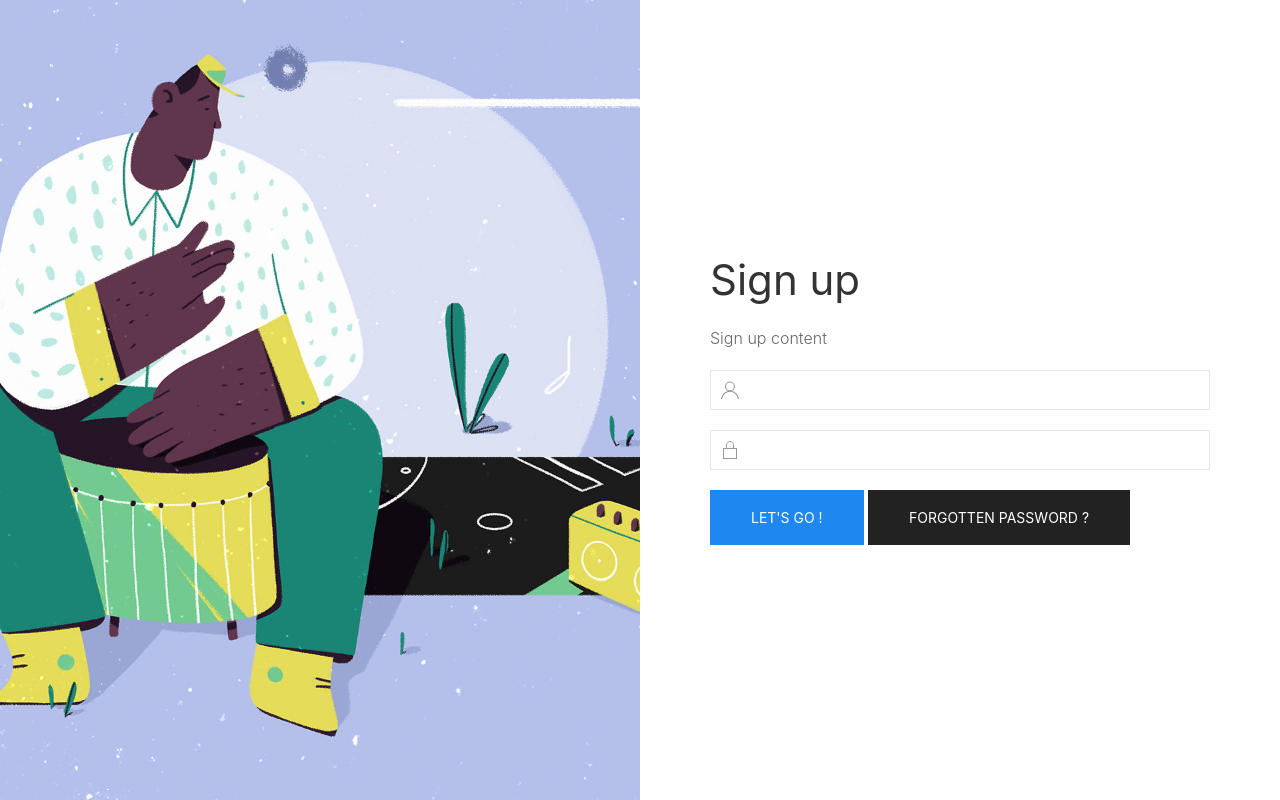
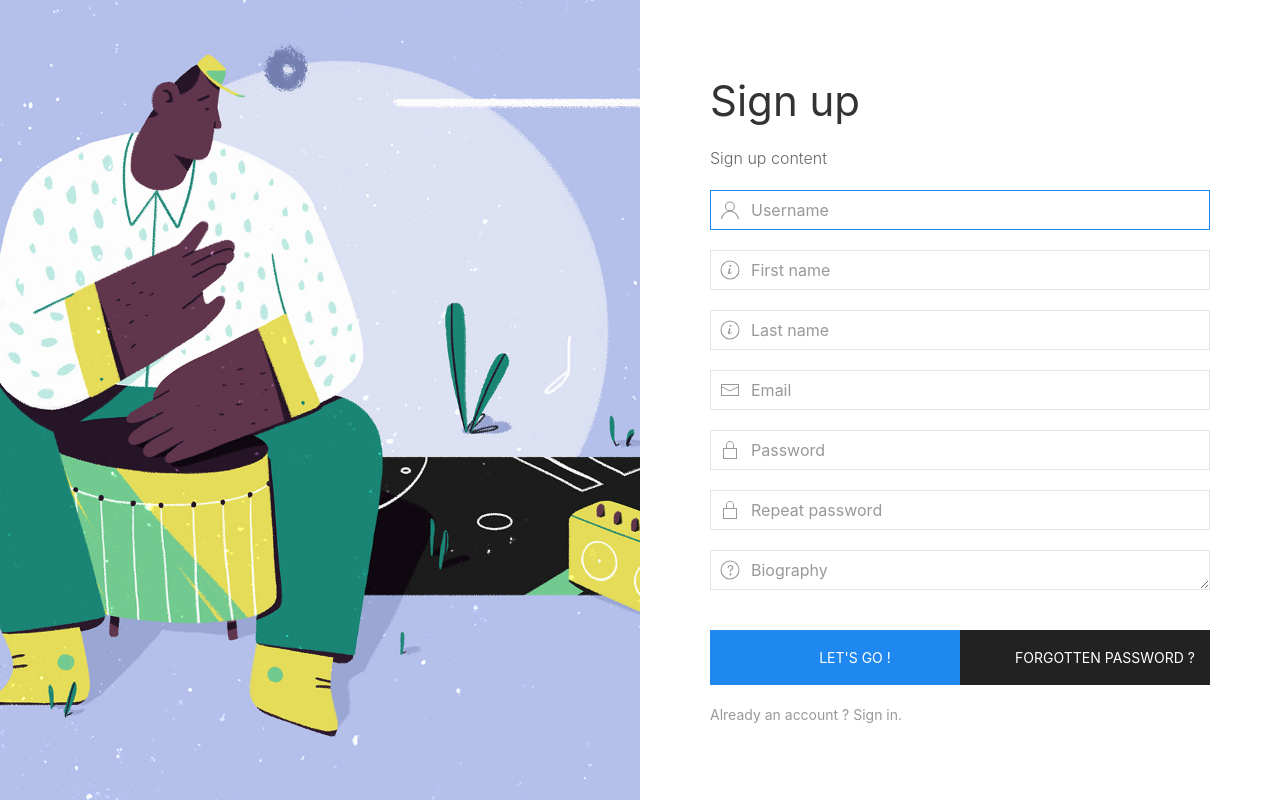
Before and after one commit to Hugo-DeFreitas/DjangoApollon, a Django app: page /sign_up/ in a window 1280 px wide. Run offline with Django 3.2, Linux system fonts and the light colour scheme.

Commit message:
Sign up functionality and view

```diff
--- a/DjangoApollon/settings.py
+++ b/DjangoApollon/settings.py
@@ -80,7 +80,7 @@ WSGI_APPLICATION = 'DjangoApollon.wsgi.application'
 DATABASES = {
     'default': {
         'ENGINE': 'django.db.backends.sqlite3',
-        'NAME': os.path.join(BASE_DIR, 'db.sqlite3'),
+        'NAME': os.path.join(BASE_DIR, 'apollon.sqlite3'),
     }
 }
 
--- a/DjangoApollon/urls.py
+++ b/DjangoApollon/urls.py
@@ -23,15 +23,23 @@ from app.views.login import UserLoginView
 from app.views.search import searchSongs, getSong
 
 urlpatterns = [
+    # Page d'accueil
     url('^$', splash, name='app_home'),
+    # Admin
     path('admin/', admin.site.urls),
+    # Authentidication
     url(r'^sign_in/?$', UserLoginView.as_view(), name='app_login'),
     url(r'^sign_up/?$', RegisterView.as_view(), name='app_register'),
+    # Moteur de recherche
     path('search/<str:search>', searchSongs, name='search_songs'),
     path('search/song/<int:search>', getSong, name='get_song'),
+    path('search/artist/<int:search>', getSong, name='get_artist'),
 ]
 
 urlpatterns += i18n_patterns(
+    # Page d'accueil
+    url('^$', splash, name='app_home'),
+    # Authentification
     url(r'^sign_in/?$', LoginView.as_view(), name='app_login'),
-    path('home/', splash, name='app_home'),
+    url(r'^sign_up/?$', RegisterView.as_view(), name='app_register'),
 )
--- a/app/forms/register.py
+++ b/app/forms/register.py
@@ -1,36 +1,74 @@
 from django import forms
+from django.contrib.auth.models import User
+from django.contrib.auth.forms import UserCreationForm
 from django.forms import Form, widgets
+from django.utils.translation import gettext_lazy as _
 
 
-class RegisterForm(Form):
+class RegisterForm(UserCreationForm):
     username = forms.CharField(max_length=250,
-                               min_length=4)
+                               min_length=4,
+                               widget=widgets.Input(
+                                   attrs={
+                                       'class': 'uk-input',
+                                       'placeholder': _('Username')
+                                   }
+                               ))
+    email = forms.CharField(max_length=250,
+                            min_length=4,
+                            widget=widgets.EmailInput(
+                                attrs={
+                                    'class': 'uk-input',
+                                    'placeholder': _('Email')
+                                }
+                            ))
 
     first_name = forms.CharField(max_length=250,
-                                 min_length=4)
+                                 label=_('First name'),
+                                 widget=widgets.Input(
+                                     attrs={
+                                         'class': 'uk-input',
+                                         'placeholder': _('First name')
+                                     }
+                                 ))
+    last_name = forms.CharField(max_length=250,
+                                label=_('Last name'),
+                                widget=widgets.Input(
+                                    attrs={
+                                        'class': 'uk-input',
+                                        'placeholder': _('Last name')
+                                    }
+                                ))
 
-    last_name = forms.CharField(max_length=250,
-                                min_length=4)
+    password1 = forms.CharField(max_length=250,
+                                min_length=4,
+                                label=_('First password'),
+                                widget=widgets.PasswordInput(
+                                    attrs={
+                                        'class': 'uk-input',
+                                        'placeholder': _('Password')
+                                    }
+                                ))
 
-    email = forms.CharField(max_length=250,
-                            min_length=4)
+    password2 = forms.CharField(max_length=250,
+                                min_length=4,
+                                label=_('Second password'),
+                                widget=widgets.PasswordInput(
+                                    attrs={
+                                        'class': 'uk-input',
+                                        'placeholder': _('Repeat password')
+                                    }
+                                ))
 
-    password_1 = forms.CharField(max_length=250,
-                                 min_length=4,
-                                 widget=widgets.PasswordInput)
+    biography = forms.CharField(max_length=1000,
+                                required=False,
+                                widget=widgets.Textarea(
+                                    attrs={
+                                        'class': 'uk-input',
+                                        'placeholder': _('Biography')
+                                    }
+                                ))
 
-    password_2 = forms.CharField(max_length=250,
-                                 min_length=4,
-                                 widget=widgets.PasswordInput)
-
-    def clean_username(self):
-        if not self.cleaned_data['username'].isalnum():
-            self.add_error('username', 'Un nom d\'utilisateur devrait uniquement contenir des caractères '
-                                       'alphanumériques')
-            return None
-        return self.cleaned_data['username']
-
-    def clean(self):
-        if self.cleaned_data.get('password_1') != self.cleaned_data.get('password_2'):
-            self.add_error('password_1', 'Les mots de passes ne sont pas identiques.')
-        return super().clean()
+    class Meta:
+        model = User
+        fields = ('username', 'first_name', 'last_name', 'email', 'password1', 'password2')
--- a/app/views/register.py
+++ b/app/views/register.py
@@ -1,19 +1,26 @@
 from django.contrib.auth.models import User
-from django.urls import reverse_lazy
+from django.utils.translation import gettext_lazy as _
 from django.views.generic import FormView
 
 from app.forms.register import RegisterForm
+from app.models import UserProfile
 
 
 class RegisterView(FormView):
     template_name = 'auth/sign_up.html'
     form_class = RegisterForm
+    success_url = '/sign_up/thanks/'
 
     def form_valid(self, form):
-        User.objects.create_user(email=form.cleaned_data['email'],
-                                 username=form.cleaned_data['username'],
-                                 password=form.cleaned_data['password_1'])
-        super().form_valid(form)
+        if form.is_valid():
+            newUser = User.objects.create_user(email=form.cleaned_data['email'],
+                                               username=form.cleaned_data['username'],
+                                               password=form.cleaned_data['password1'],
+                                               first_name=form.cleaned_data['first_name'],
+                                               last_name=form.cleaned_data['last_name'],
+                                               )
 
-    def get_success_url(self):
-        return reverse_lazy('app_index')
+            UserProfile.objects.create(user=newUser,
+                                       biography=form.cleaned_data['biography'])
+
+        return super().form_valid(form)
--- a/templates/auth/sign_up.html
+++ b/templates/auth/sign_up.html
@@ -2,27 +2,68 @@
 {% load static i18n %}
 {% block body %}
     <div class="uk-grid-collapse uk-child-width-1-2@s uk-flex-middle" uk-grid>
-        <div class="uk-background-cover" style="background-image: url('{% static 'img/listening.jpg' %}');" uk-height-viewport></div>
+        <div class="uk-background-cover uk-visible@s" style="background-image: url('{% static 'img/listening.jpg' %}');" uk-height-viewport></div>
         <div class="uk-padding-large">
             <h1>{% trans 'Sign up' %}</h1>
             <p class="uk-text-light">
                 {% trans 'Sign up content' %}
             </p>
-            <form>
+            <form action="" id="{{ form.auto_id }}" method="post">
+                {% csrf_token %}
+
                 <div class="uk-inline uk-width-1-1 uk-margin-bottom">
                     <a class="uk-form-icon" uk-icon="icon: user"></a>
-                    <input class="uk-input" name="username" type="text">
-                </div>
-                <div class="uk-inline uk-width-1-1">
-                    <a class="uk-form-icon" uk-icon="icon: lock"></a>
-                    <input class="uk-input" name="password" type="password">
+                    {{ form.username }}
                 </div>
 
-                <div class="uk-margin-top">
-                    <button class="uk-button uk-button-large uk-button-primary uk-button-default">{% trans "Let's go !" %}</button>
-                    <button class="uk-button uk-button-large uk-button-secondary uk-button-default">{% trans "Forgotten password ?" %}</button>
+                <div class="uk-inline uk-width-1-1 uk-margin-bottom">
+                    <a class="uk-form-icon" uk-icon="icon: info"></a>
+                    {{ form.first_name }}
+                </div>
+                <div class="uk-inline uk-width-1-1 uk-margin-bottom">
+                    <a class="uk-form-icon" uk-icon="icon: info"></a>
+                    {{ form.last_name }}
+                </div>
+
+
+                <div class="uk-inline uk-width-1-1 uk-margin-bottom">
+                    <a class="uk-form-icon" uk-icon="icon: mail"></a>
+                    {{ form.email }}
+                </div>
+                <div class="uk-inline uk-width-1-1 uk-margin-bottom">
+                    <a class="uk-form-icon" uk-icon="icon: lock"></a>
+                    {{ form.password1 }}
+                </div>
+                <div class="uk-inline uk-width-1-1 uk-margin-bottom">
+                    <a class="uk-form-icon" uk-icon="icon: lock"></a>
+                    {{ form.password2 }}
+                </div>
+
+                <div class="uk-inline uk-width-1-1 uk-margin-bottom">
+                    <a class="uk-form-icon" uk-icon="icon: question"></a>
+                    {{ form.biography }}
+                </div>
+
+                <div class="uk-margin-top uk-child-width-1-2@m uk-grid-collapse" uk-grid>
+                    <button type="submit" class="uk-margin-bottom uk-button uk-button-large uk-button-primary uk-button-default">{% trans "Let's go !" %}</button>
+                    <a href="                    @todo procédure oubli mot de passe
+                    " class="uk-margin-bottom uk-button uk-button-large uk-button-secondary uk-button-default">{% trans "Forgotten password ?" %}</a>
+                    <p class="uk-text-meta">
+                        {% trans 'Already an account ?' %} <a href="{% url 'app_login' %}">{% trans 'Sign in' %}</a>.
+                    </p>
                 </div>
             </form>
         </div>
     </div>
+    <script>
+        $(document).ready(function () {
+            {% if form.errors %}
+                {% for field in form %}
+                    {% for error in field.errors %}
+                        UIkit.notification('{{ field.label }} : {{ error }}', 'danger');
+                    {% endfor %}
+                {% endfor %}
+            {% endif %}
+        })
+    </script>
 {% endblock %}
--- a/utils/genius.py
+++ b/utils/genius.py
@@ -9,9 +9,10 @@ def getSearchEndpoint(search):
 
 
 def getSongEndpoint(song_id):
-    return GENIUS_API_MAIN_ENDPOINT + 'songs/' + str(song_id) + '?access_token=' + GENIUS_API_CLIENT_TOKEN
+    return GENIUS_API_MAIN_ENDPOINT + 'songs/' + str(song_id) + '?access_token=' + GENIUS_API_CLIENT_TOKEN \
+           + '&text_format=plain'
 
 
 def getArtistEndpoint(artist_id):
     return GENIUS_API_MAIN_ENDPOINT + 'artists/' + str(artist_id) + '?access_token=' + \
-           GENIUS_API_CLIENT_TOKEN
+           GENIUS_API_CLIENT_TOKEN + '&text_format=plain'
```
Also changed, not shown: app/models/song.py (+44 -4 lines), app/views/search.py (+9 -0 lines), app/migrations/0007_new_structure_for_songs_genius_support.py (added), locale/en/LC_MESSAGES/django.po, locale/fr/LC_MESSAGES/django.po, 1 other file.
